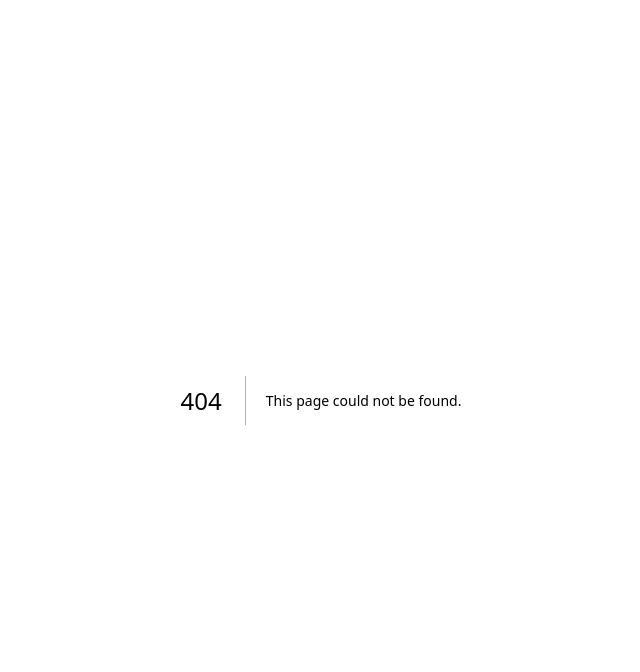
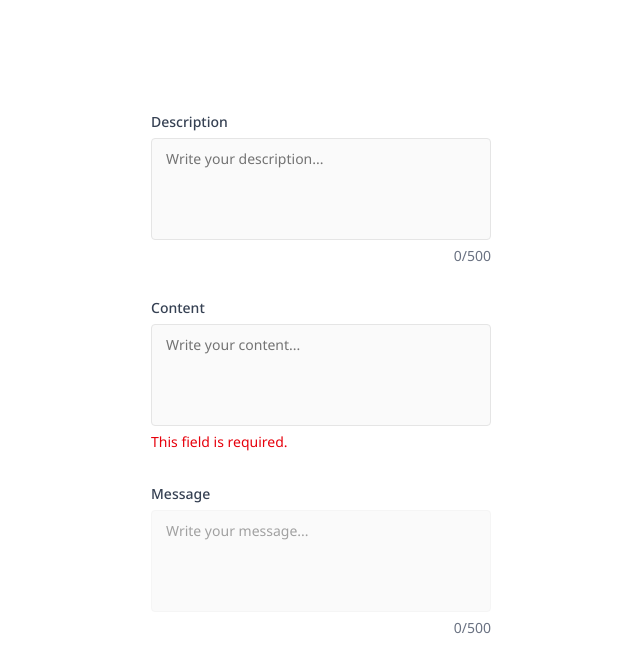
Before and after one commit to jordhan2k/gfe-design-system, a Next.js app: page /text-area-component in a window 1280 px wide. Before the commit this address had no page. Shown: the top 672 px of the page, without its empty margins (319-959 px from the left). Built offline with nearby package versions, Linux system fonts and the light colour scheme.

Commit message:
feat: text area

```diff
--- /dev/null
+++ b/src/app/(components)/text-area-component/page.tsx
@@ -0,0 +1,32 @@
+import { TextArea } from '@/components/form/text-area'
+import { Metadata } from 'next'
+import React from 'react'
+
+export const metadata: Metadata = {
+  title: 'Text Area Component',
+}
+
+export default function TextAreaPage() {
+  return (
+    <div className='w-[340px] pt-[112px] mx-auto flex flex-col gap-8'>
+      <TextArea
+        name='description'
+        label='Description'
+        placeholder='Write your description...'
+      />
+      <TextArea
+        name='content'
+        label='Content'
+        placeholder='Write your content...'
+        error='This field is required.'
+      />
+      <TextArea
+        name='message'
+        label='Message'
+        placeholder='Write your message...'
+        // error='This field is required.'
+        disabled
+      />
+    </div>
+  )
+}
--- a/src/app/page.tsx
+++ b/src/app/page.tsx
@@ -7,6 +7,7 @@ export default function Home() {
       <Link href={'/button-component'}>Button</Link>
       <Link href={'/navbar-component'}>Nav bar</Link>
       <Link href={'/text-input-component'}>Text input</Link>
+      <Link href={'/text-area-component'}>Text area</Link>
     </div>
   );
 }
--- /dev/null
+++ b/src/components/form/text-area.tsx
@@ -0,0 +1,56 @@
+'use client'
+import { cn } from '@/lib/utils';
+import clsx from 'clsx';
+import React, { useMemo } from 'react'
+
+const MAX_LENGTH = 500;
+
+function TextArea({
+  label,
+  name,
+  placeholder,
+  error,
+  className,
+  disabled,
+  maxLength = MAX_LENGTH,
+  ...props
+}: React.ComponentProps<'textarea'>
+  & {
+    label?: string;
+    error?: string | React.ReactNode;
+  }) {
+  const [localValue, setLocalValue] = React.useState('');
+  return (
+    <div className='w-full flex flex-col gap-1.5'>
+      {label ? <label className='w-full text-sm font-medium text-gray-700' htmlFor={name}>{label}</label> : null}
+      <textarea
+        id={name}
+        name={name}
+        rows={4}
+        disabled={disabled}
+        maxLength={maxLength}
+        aria-describedby={`${name}-hint`}
+        placeholder={placeholder}
+        onChange={(e) => { setLocalValue(e.target.value) }}
+        className={cn(
+          `resize-none border text-sm leading-5  font-normal bg-neutral-50
+          border-neutral-200 rounded-[0.25rem]
+          w-full px-3.5 py-2.5 text-neutral-900 placeholder:text-neutral-500 focus:ring-offset-0
+          focus:ring-4 focus:ring-indigo-700/12
+          focus:border-indigo-700 focus:outline-none `,
+          clsx({
+            'focus:ring-red-600/12  focus:border-red-600': error || (localValue?.length > maxLength),
+            'text-neutral-400 placeholder:text-neutral-400 border-neutral-100': disabled
+          })
+          , className
+        )}
+      />
+      <div id={`${name}-hint`} className={clsx('text-sm text-gray-500', {
+        'text-red-600': error || (localValue?.length > maxLength),
+        'text-right': !error
+      })}>{error ? error : `${localValue?.length}/${maxLength}`}</div>
+    </div>
+  )
+}
+
+export { TextArea }
--- a/src/components/form/text-input.tsx
+++ b/src/components/form/text-input.tsx
@@ -34,7 +34,7 @@ function TextInput({
       <div className={clsx('w-full flex relative items-center', {
         '[&_svg]:text-red-600': error
       })}>
-        <div className={`absolute left-4.5 flex text-gray-400 [&_svg:not([class*=size-])]:size-5 pointer-events-none`}>
+        <div className={`absolute left-3.5 flex text-gray-400 [&_svg:not([class*=size-])]:size-5 pointer-events-none`}>
           {leadingIcon}
         </div>
         <input
@@ -46,14 +46,14 @@ function TextInput({
           className={cn(
             `h-10 border text-sm leading-5  font-normal bg-neutral-50
             border-neutral-200 rounded-[0.25rem]
-            w-full px-4.5 text-neutral-900 focus:ring-offset-0
+            w-full px-3.5 text-neutral-900 placeholder:text-neutral-500 focus:ring-offset-0
             focus:ring-4 focus:ring-indigo-700/12
             focus:border-indigo-700 focus:outline-none`,
             clsx({
               'pl-10.5': leadingIcon,
               'pr-9.5': helpIcon || type === 'password',
               'focus:ring-red-600/12  focus:border-red-600': error,
-              'text-neutral-400 border-neutral-100': disabled
+              'text-neutral-400 placeholder:text-neutral-400 border-neutral-100': disabled
             })
             , className
           )}
@@ -61,10 +61,10 @@ function TextInput({
           {...props}
         />
         {(type === 'password') ?
-          <Button onClick={() => setLocalType(localType === 'password' ? 'text' : 'password')} variant={'link-gray'} className='z-1 absolute right-4.5 flex items-center text-gray-400 [&_svg]:size-4!'>
+          <Button onClick={() => setLocalType(localType === 'password' ? 'text' : 'password')} variant={'link-gray'} className='z-1 absolute right-3.5 flex items-center text-gray-400 [&_svg]:size-4!'>
             {localType === 'password' ? <RiEyeCloseLine /> : <RiEyeLine />}
           </Button>
-          : (helpIcon ? <div className={`absolute text-gray-400 right-4.5 [&_svg:not([class*=size-])]:size-4`}>
+          : (helpIcon ? <div className={`absolute text-gray-400 right-3.5 [&_svg:not([class*=size-])]:size-4`}>
             <RiQuestionLine />
           </div> : null)}
       </div>
```
